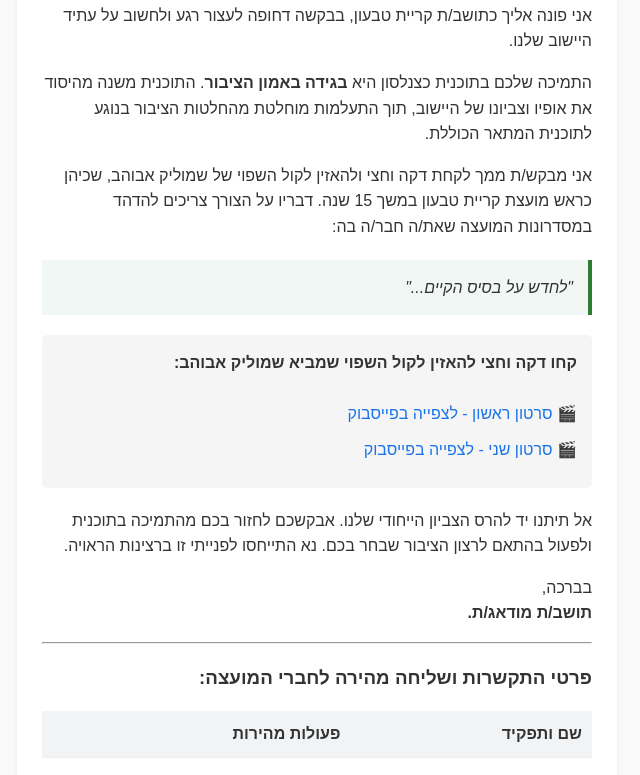
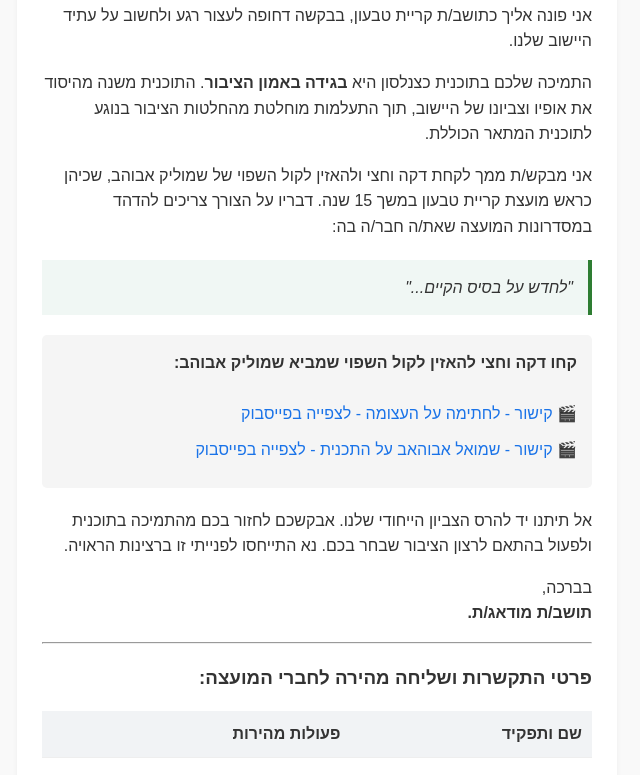
Before and after one commit to talushkin/pniya, a plain HTML site: page index.html in a window 1280 px wide. Shown: the part 952-1727 px from the top of the page, without its empty margins (323-963 px from the left). Drawn offline with Linux system fonts and the light colour scheme.

Commit message:
Add links and images for social media sharing

```diff
--- a/index.html
+++ b/index.html
@@ -160,9 +160,12 @@
     </div>
 
     <!-- תמונת כותרת ראשית -->
+    <a href="https://www.facebook.com/share/v/1Afmb5Ld9Z/">
     <img src="https://raw.githubusercontent.com/talushkin/pniya/refs/heads/main/caza.jpg" alt="מודל הבינוי למתחם כצנלסון" class="main-image">
-
+    </a>
+    <a href="https://www.facebook.com/share/1GPQpVM1TT/">
     <video autoplay class="x1lliihq x5yr21d xh8yej3" playsinline="" poster="https://scontent.ftlv27-1.fna.fbcdn.net/v/t15.5256-10/698396506_1708996400515027_2027326179994217267_n.jpg?_nc_cat=104&amp;ccb=1-7&amp;_nc_sid=5fad0e&amp;_nc_ohc=9UsoODe0RDwQ7kNvwEAGGko&amp;_nc_oc=AdpHl4bQlH8I2jiSG7tmJpfY_YA_xWDz7E7cqMeVp1kD-RX0rd9dVk8x0VnYTLNdUpE&amp;_nc_zt=23&amp;_nc_ht=scontent.ftlv27-1.fna&amp;_nc_gid=OV_NXb_7jpfsH2jj5BWgBA&amp;_nc_ss=7b2a8&amp;oh=00_Af7-6-YNhLEI0YQ0EUDc4qo6mdCoXWkBKMV8Oxh2_uIuRA&amp;oe=6A132285"></video>
+    </a>
     <h2>פנייה דחופה מתושב/ת המודאג/ת מהתנהלות המועצה בנושא תוכנית כצנלסון</h2>
 
     <p>שלום רב,</p>
@@ -179,8 +182,8 @@
 
     <div class="links-section">
         <strong>קחו דקה וחצי להאזין לקול השפוי שמביא שמוליק אבוהב:</strong><br><br>
-        🎬 <a href="https://www.facebook.com/share/v/1Afmb5Ld9Z/" target="_blank">סרטון ראשון - לצפייה בפייסבוק</a><br>
-        🎬 <a href="https://www.facebook.com/share/1GPQpVM1TT/" target="_blank">סרטון שני - לצפייה בפייסבוק</a>
+        🎬 <a href="https://www.facebook.com/share/v/1Afmb5Ld9Z/" target="_blank">קישור  - לחתימה על העצומה -  לצפייה בפייסבוק</a><br>
+        🎬 <a href="https://www.facebook.com/share/1GPQpVM1TT/" target="_blank">קישור  - שמואל אבוהאב על התכנית - לצפייה בפייסבוק</a>
     </div>
 
     <p>אל תיתנו יד להרס הצביון הייחודי שלנו. אבקשכם לחזור בכם מהתמיכה בתוכנית ולפעול בהתאם לרצון הציבור שבחר בכם. נא התייחסו לפנייתי זו ברצינות הראויה.</p>
```
